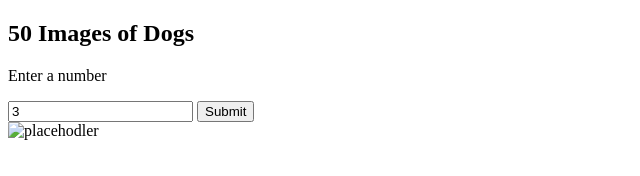
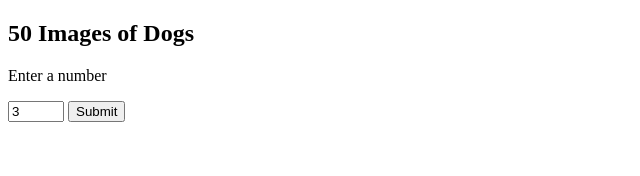
Before and after one commit to Anarchalk/checkpoint5-get-request-, a plain HTML site: page index.html in a window 1280 px wide. Shown: the whole page, without its empty margins (0-640 px from the left). Drawn offline with nearby package versions, Linux system fonts and the light colour scheme.

Commit message:
added min and max attributes to the input

```diff
--- a/index.html
+++ b/index.html
@@ -11,12 +11,12 @@
     <p>Enter a number</p>
     <section class="main">
         <form>
-            <input type="text" name="ans" id="hariu"value="3">
+            <input type="number" name="ans" min="1" max="50" id="hariu"value="3">
             <input type="submit" id="bttn" value="Submit">
         </form>
     </section>
     <section class="result" >
-        <img class="results-img" alt="placehodler">
+        <img class="results-img">
       </section>
     <script src="https://ajax.googleapis.com/ajax/libs/jquery/3.4.1/jquery.min.js"></script>
     <script src="index.js"></script>
--- a/index.js
+++ b/index.js
@@ -13,7 +13,7 @@ function getDogImage (count) {
 function displayResults(responseJson) {
     let imgString = ""
     for(let i = 0; i <responseJson.message.length; i++) {
-        imgString += `<img src="${responseJson.message[i]}" class="results-img" alt="placehodler"/>`
+        imgString += `<img src="${responseJson.message[i]}" class="results-img" alt="placehodler" width="auto" height="auto"/>`
     }
     console.log(imgString);
 
```
